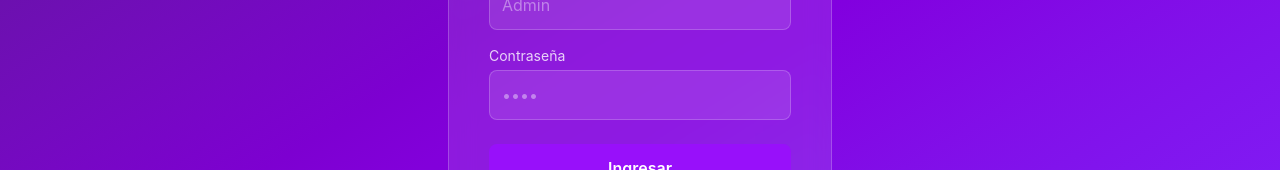
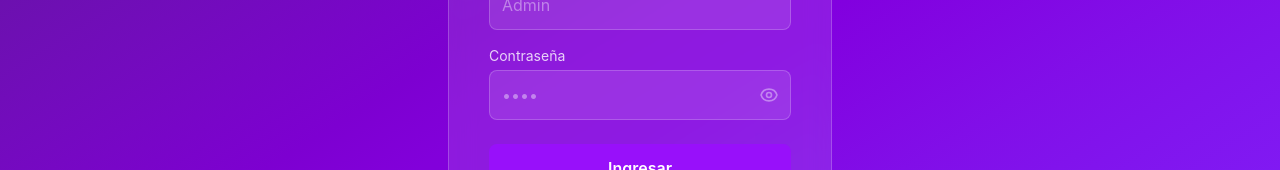
Before and after one commit to Arxilo/CESDE-FRONT-II-Jueves---6-00-am---prueba-t-cnica-frontend---E_Commerce, a React (Vite) app: page /login in a window 1280 px wide. Shown: the part 370-540 px from the top of the page. Built offline with nearby package versions, Linux system fonts and the light colour scheme.

Commit message:
feat: agregando icono de ver o no ver contraseña

```diff
--- a/src/features/auth/hooks/useLogin.js
+++ b/src/features/auth/hooks/useLogin.js
@@ -8,6 +8,7 @@
     const [usuario, setUsuario] = useState("")
     const [password, setPassword] = useState("")
     const [cargando, setCargando] = useState(false)
+    const [mostrarPassword, setMostrarPassword] = useState(false)
 
     function handleSubmit(e) {
         e.preventDefault()
@@ -27,7 +28,7 @@
         }, 1500)
     }
 
-    return { usuario, setUsuario, password, setPassword, handleSubmit, cargando }
+    return { usuario, setUsuario, password, setPassword, handleSubmit, cargando, mostrarPassword, setMostrarPassword }
 }
 
 export default useLogin
--- a/src/features/auth/pages/LoginPage.jsx
+++ b/src/features/auth/pages/LoginPage.jsx
@@ -2,7 +2,8 @@
 
 function LoginPage() {
 
-    const { usuario, setUsuario, password, setPassword, handleSubmit, cargando } = useLogin()
+    const { usuario, setUsuario, password, setPassword, handleSubmit, cargando , mostrarPassword , setMostrarPassword} = useLogin()
+
     const spinner = (
         <span className="flex items-center justify-center gap-2">
             <svg className="animate-spin h-5 w-5" viewBox="0 0 24 24" fill="none">
@@ -11,6 +12,19 @@
             </svg>
             revisando...
         </span>
+    )
+
+    const iconoOjoAbierto = (
+        <svg xmlns="http://www.w3.org/2000/svg" className="h-5 w-5" fill="none" viewBox="0 0 24 24" stroke="currentColor">
+            <path strokeLinecap="round" strokeLinejoin="round" strokeWidth={2} d="M15 12a3 3 0 11-6 0 3 3 0 016 0z" />
+            <path strokeLinecap="round" strokeLinejoin="round" strokeWidth={2} d="M2.458 12C3.732 7.943 7.523 5 12 5c4.478 0 8.268 2.943 9.542 7-1.274 4.057-5.064 7-9.542 7-4.477 0-8.268-2.943-9.542-7z" />
+        </svg>
+    )
+
+    const iconoOjoCerrado = (
+        <svg xmlns="http://www.w3.org/2000/svg" className="h-5 w-5" fill="none" viewBox="0 0 24 24" stroke="currentColor">
+            <path strokeLinecap="round" strokeLinejoin="round" strokeWidth={2} d="M13.875 18.825A10.05 10.05 0 0112 19c-4.478 0-8.268-2.943-9.543-7a9.97 9.97 0 011.563-3.029m5.858.908a3 3 0 114.243 4.243M9.878 9.878l4.242 4.242M9.88 9.88l-3.29-3.29m7.532 7.532l3.29 3.29M3 3l3.59 3.59m0 0A9.953 9.953 0 0112 5c4.478 0 8.268 2.943 9.543 7a10.025 10.025 0 01-4.132 5.411m0 0L21 21" />
+        </svg>
     )
 
     return (
@@ -33,13 +47,22 @@
                 />
 
                 <label className="text-white/80 text-sm block mb-1">Contraseña</label>
-                <input
-                    className="w-full p-3 bg-white/10 border border-white/20 rounded-lg mb-6 text-white placeholder-white/40 outline-none focus:ring-2 focus:ring-purple-400"
-                    type="password"
-                    placeholder="••••"
-                    value={password}
-                    onChange={(e) => setPassword(e.target.value)}
-                />
+                <div className="relative mb-6">
+                    <input
+                        className="w-full p-3 bg-white/10 border border-white/20 rounded-lg text-white placeholder-white/40 outline-none focus:ring-2 focus:ring-purple-400"
+                        type={mostrarPassword ? "text" : "password"}
+                        placeholder="••••"
+                        value={password}
+                        onChange={(e) => setPassword(e.target.value)}
+                    />
+                    <button
+                        type="button"
+                        onClick={() => setMostrarPassword(!mostrarPassword)}
+                        className="absolute right-3 top-1/2 -translate-y-1/2 text-white/40 hover:text-white/70"
+                    >
+                        {mostrarPassword ? iconoOjoCerrado : iconoOjoAbierto}
+                    </button>
+                </div>
 
                 <button
                     type="submit"
```
Also changed, not shown: UI_REFACTOR/panel_refactor.png (added).
